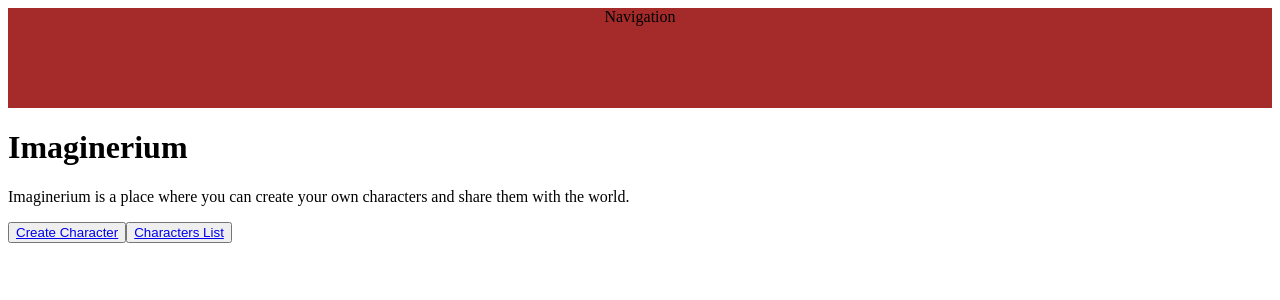
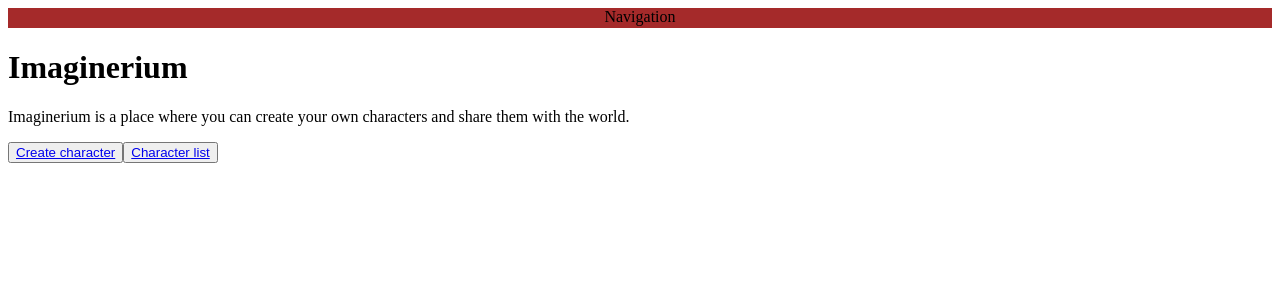
Before and after one commit to SchoolOfCode/bc13_final-project_front-end-room-8-boolean-hooligans, a Next.js app in the folder imaginerium/: page / in a window 1280 px wide. Shown: the top 300 px of the page. Built offline with nearby package versions, Linux system fonts and the light colour scheme.

Commit message:
Reusable button component created and setup on index.js

```diff
--- a/imaginerium/Components/Button.js
+++ b/imaginerium/Components/Button.js
@@ -0,0 +1,8 @@
+import Link from "next/link";
+
+
+export default function Button(props) {
+    return (
+        <button className={props.buttonClass}> <Link href={props.src}>{props.text}</Link></button>
+    );
+  }
--- a/imaginerium/Components/Navigation.css
+++ /dev/null
@@ -1,6 +0,0 @@
-.nav{
-    background-color: brown;
-    height: 100px;
-    text-align: center;
-    display: flex;
-}
--- a/imaginerium/Components/Navigation.js
+++ b/imaginerium/Components/Navigation.js
@@ -1,4 +1,4 @@
-import styles from "../styles/Navigation.module.css";
+import styles from "../styles/navigation.module.css";
 
 export default function Navigation() {
   return <div className={styles.nav}>Navigation</div>;
--- a/imaginerium/pages/index.js
+++ b/imaginerium/pages/index.js
@@ -4,6 +4,7 @@ import { Inter } from "@next/font/google";
 // import styles from "../styles/Home.module.css";
 import Link from "next/link";
 import Navigation from "../Components/Navigation";
+import Button from "../Components/Button";
 
 const inter = Inter({ subsets: ["latin"] });
 
@@ -24,12 +25,8 @@ export default function Home() {
           share them with the world.
         </p>
         <div>
-          <button>
-            <Link href={"/createCharacter"}>Create Character</Link>
-          </button>
-          <button>
-            <Link href={"/characterList"}>Characters List</Link>
-          </button>
+          <Button text="Create character" src={"/createCharacter"}></Button>
+          <Button text="Character list" src={"/characterList"}></Button>
         </div>
       </main>
     </>
--- a/imaginerium/styles/navigation.module.css
+++ b/imaginerium/styles/navigation.module.css
@@ -1,5 +1,5 @@
 .nav{
     background-color: brown;
-    height: 100px;
+    height: 20px;
     text-align: center;
 }
```
Also changed, not shown: imaginerium/pages/characterList.js (+12 -0 lines), imaginerium/pages/createCharacter.js (+11 -0 lines).
